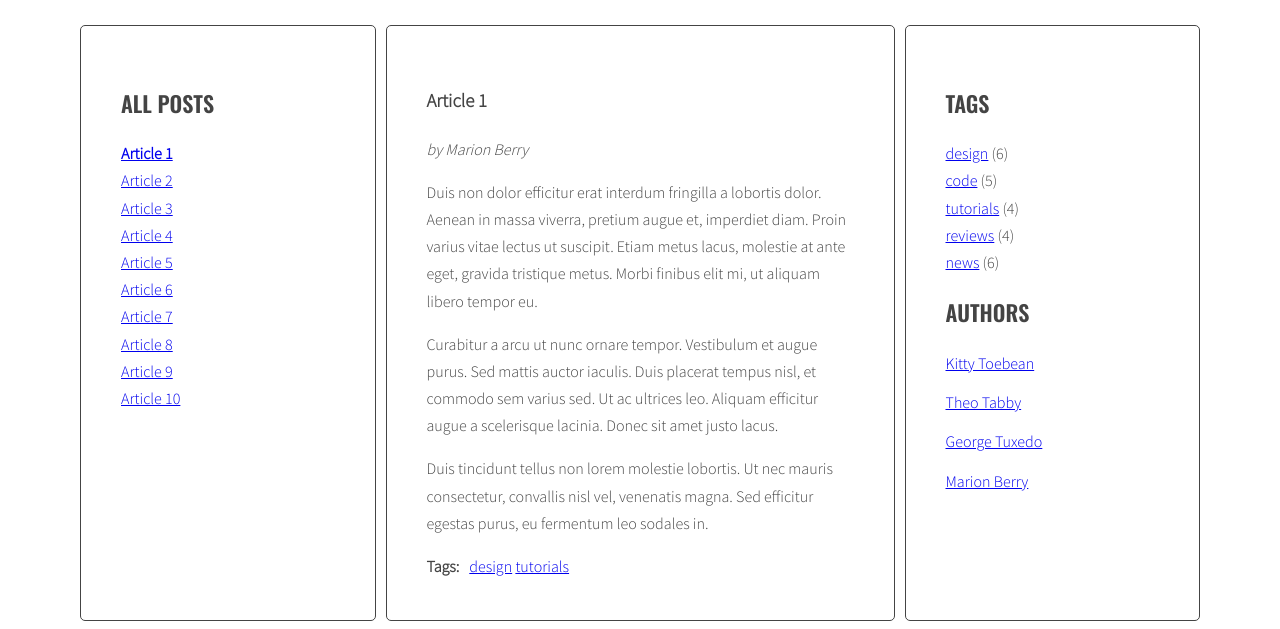
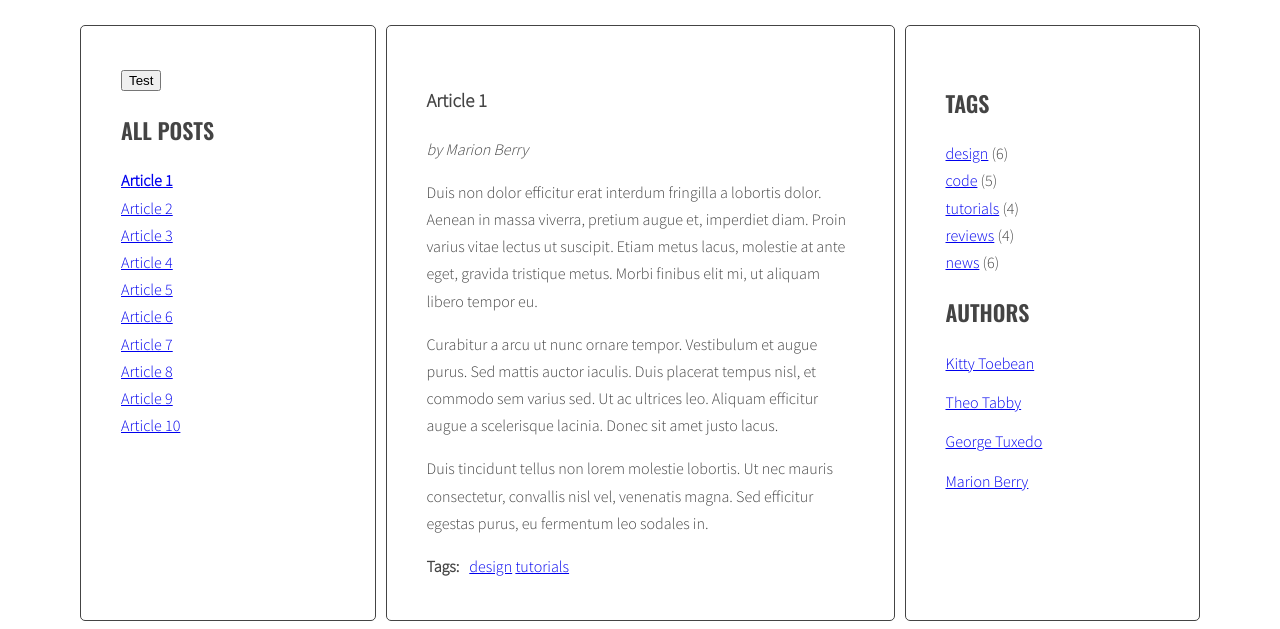
Before and after one commit to BartoszMalolepszy/javascript-blog, a website: page index.html in a window 1280 px wide. Shown: the part 218-847 px from the top of the page. Drawn offline with nearby package versions, Linux system fonts and the light colour scheme.

Commit message:
add js to json watch update corrected

```diff
--- a/index.html
+++ b/index.html
@@ -12,6 +12,7 @@
         <h1 class="logo">my blog</h1>
         <main class="wrapper">
           <aside class="sidebar">
+            <button id = "test-button"> Test </button>
             <h2 class="section-title">All posts</h2>
             <ul class="list titles">
               <li>
--- a/package.json
+++ b/package.json
@@ -16,7 +16,6 @@
     "build-dev:sass": "sass --style=expanded --source-map sass:css",
     "build-dev": "npm-run-all build-dev:sass build:autoprefixer",
     "watch": "npm-run-all build build-dev -p watch:*",
-   // "watch:browsersync": "browser-sync start --server --files \"css/*.css\" \"*.html\"",
     "watch:browsersync": "browser-sync start --server --files \"css/*.css\" \"*.html\" \"js/*.js\"",
     "watch:sassprefixer": "onchange sass/*.scss -- npm run build-dev"
   },
```
